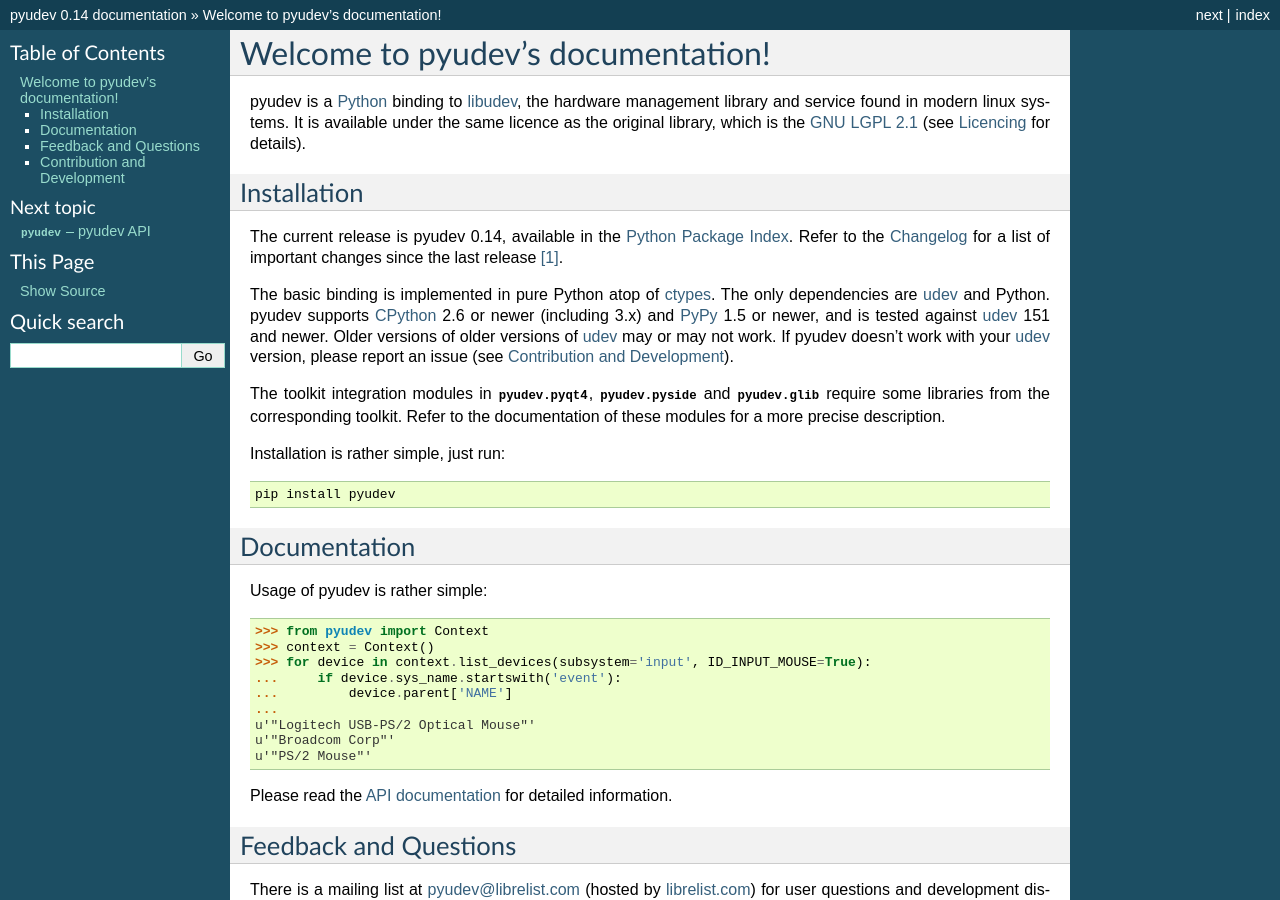
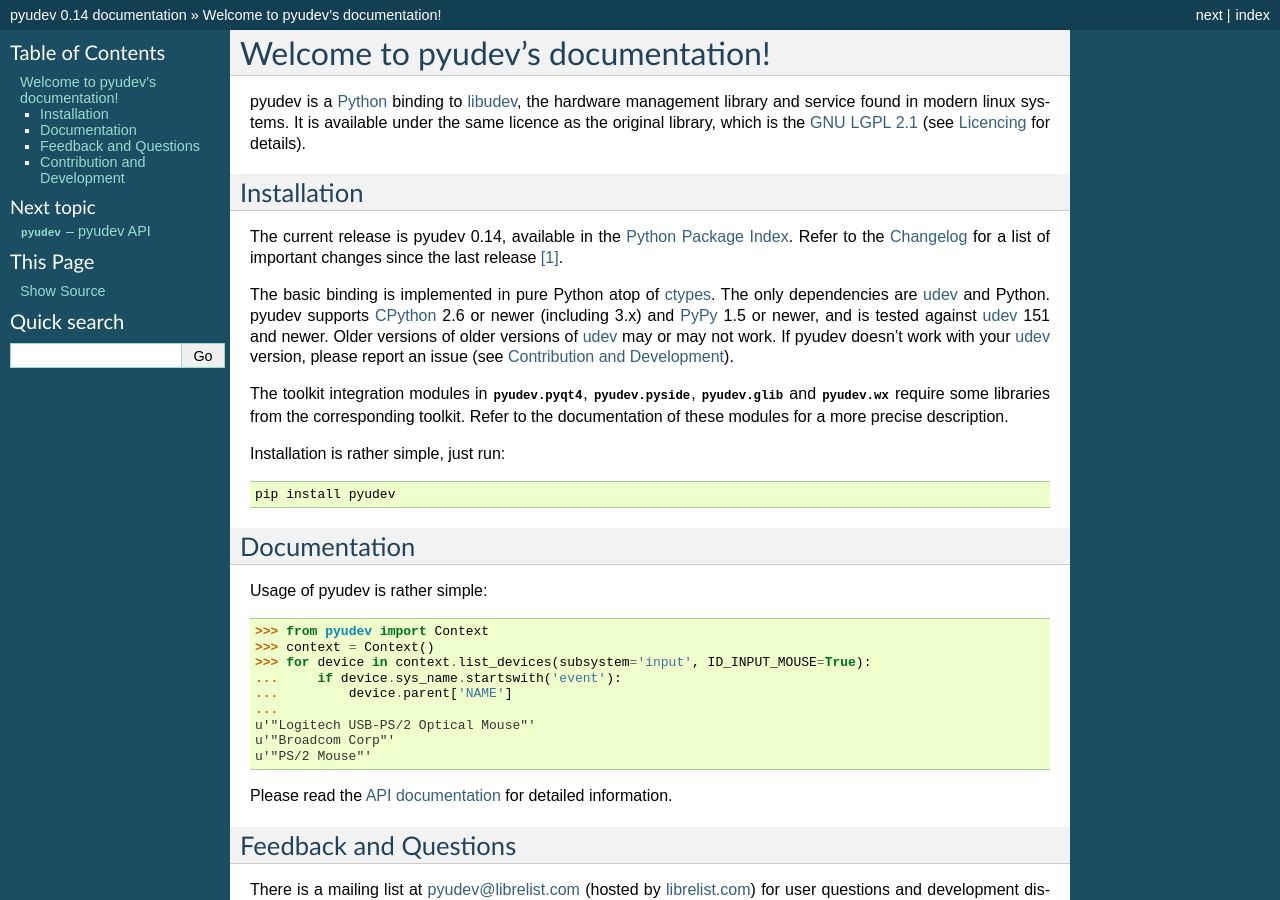
Before and after one commit to pyudev/pyudev, a Sphinx documentation site: the page built from doc/index.rst, in a window 1280 px wide and 900 px high. Built offline with Sphinx 7.4.7, drawn with Linux system fonts in a browser that asks for light colours.

```diff
--- a/doc/index.rst
+++ b/doc/index.rst
@@ -21,9 +21,10 @@ newer.  Older versions of older versions of udev_ may or may not work.  If
 pyudev doesn't work with your udev_ version, please report an issue (see
 :ref:`contribution`).
 
-The toolkit integration modules in :mod:`pyudev.pyqt4`, :mod:`pyudev.pyside`
-and :mod:`pyudev.glib` require some libraries from the corresponding toolkit.
-Refer to the documentation of these modules for a more precise description.
+The toolkit integration modules in :mod:`pyudev.pyqt4`, :mod:`pyudev.pyside`,
+:mod:`pyudev.glib` and :mod:`pyudev.wx` require some libraries from the
+corresponding toolkit.  Refer to the documentation of these modules for a more
+precise description.
 
 Installation is rather simple, just run::
 
--- a/pyudev/__init__.py
+++ b/pyudev/__init__.py
@@ -138,8 +138,8 @@
     Toolkit integration
     ^^^^^^^^^^^^^^^^^^^
 
-    pyudev provides classes, which integrate monitoring into the event loop
-    of GUI toolkits.  Currently, PyQt4, PySide and pygobject are supported.
+    pyudev provides classes, which integrate monitoring into the event loop of
+    GUI toolkits.  Currently, PyQt4, PySide, pygobject and wx are supported.
 
 
     A note on versioning
```
Also changed, not shown: README.rst (+4 -3 lines).
